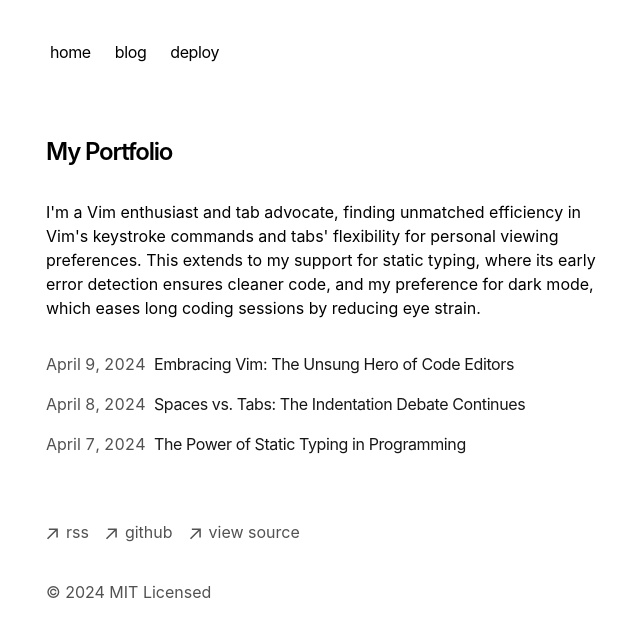
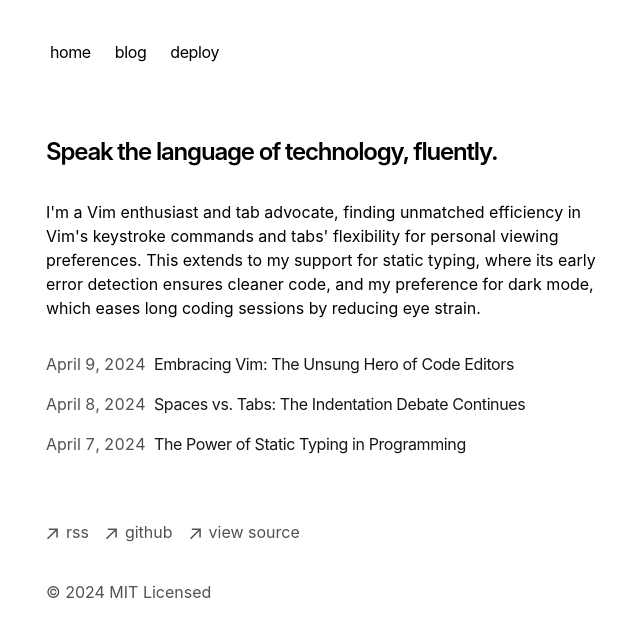
Before and after one commit to adam-leigh/portfolio, a Next.js app: page / in a window 1280 px wide. Shown: the top 636 px of the page, without its empty margins (306-946 px from the left). Built offline with nearby package versions, Linux system fonts and the light colour scheme.

Commit message:
Landing page: Updating title from portfolio to fluently.tech

```diff
--- a/app/page.tsx
+++ b/app/page.tsx
@@ -1,10 +1,10 @@
-import { BlogPosts } from 'app/components/posts'
+import { BlogPosts } from "app/components/posts";
 
 export default function Page() {
 	return (
 		<section>
 			<h1 className="mb-8 text-2xl font-semibold tracking-tighter">
-        My Portfolio
+				Speak the language of technology, fluently.
 			</h1>
 			<p className="mb-4">
 				{`I'm a Vim enthusiast and tab advocate, finding unmatched efficiency in
@@ -17,5 +17,5 @@ export default function Page() {
 				<BlogPosts />
 			</div>
 		</section>
-  )
+	);
 }
```
Also changed, not shown: 1 other file (tests, documents, lock files or other folders). Lines whose indentation alone changed are shown as unchanged.
